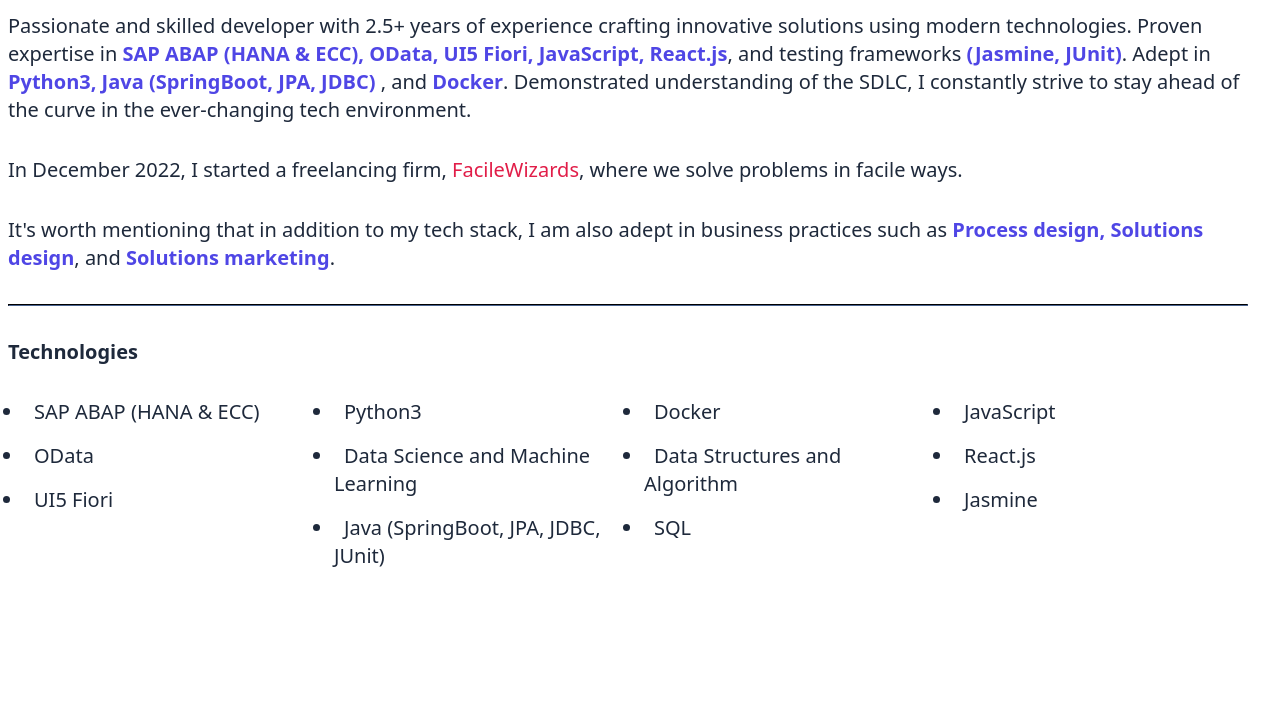
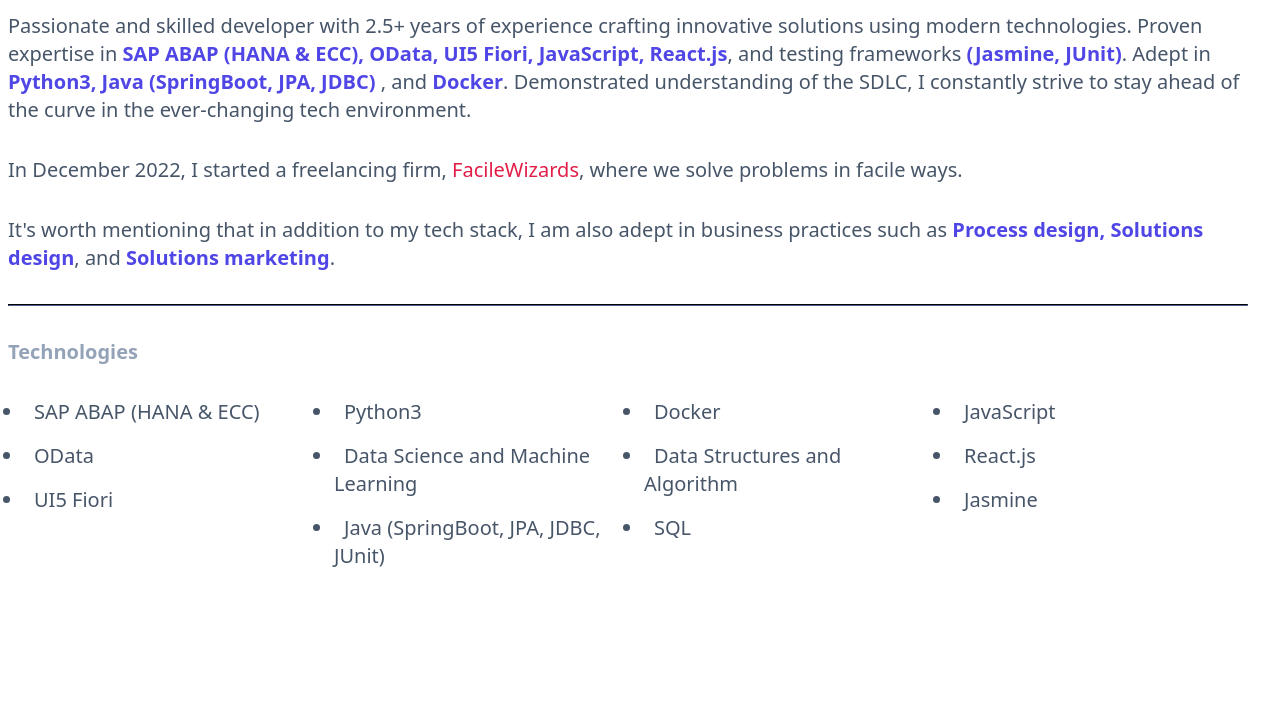
Before and after one commit to facileWizard/Portfolio, a website built with Vite: page index.html in a window 1280 px wide. Shown: the part 775-1502 px from the top of the page. Built offline with nearby package versions, Linux system fonts and the light colour scheme; a web font is replaced by a local one.

Commit message:
Update style.css
reverted back

```diff
--- a/styles/style.css
+++ b/styles/style.css
@@ -1,13 +1,8 @@
 :root {
-  /*--clr-dark: #070a13;
+  --clr-dark: #070a13;
   --clr-light: #f1f5f9;
   --clr-slate400: #94a3b8;
   --clr-slate600: #475569;
-  --clr-slate800: #1e293b;*/
-  --clr-light: #070a13;
-  --clr-dark: #f1f5f9;
-  --clr-slate400: #1e293b;
-  --clr-slate600: #1e293b;
   --clr-slate800: #1e293b;
   --clr-rose: #e11d48;
   --clr-indigo: #4f46e5;
@@ -43,15 +38,10 @@
 }
 
 .light-mode {
-  /*--clr-light: #070a13;
+  --clr-light: #070a13;
   --clr-dark: #f1f5f9;
   --clr-slate400: #1e293b;
   --clr-slate600: #1e293b;
-  --clr-slate800: #1e293b;*/
-  --clr-dark: #070a13;
-  --clr-light: #f1f5f9;
-  --clr-slate400: #94a3b8;
-  --clr-slate600: #475569;
   --clr-slate800: #1e293b;
 }
 }
```
